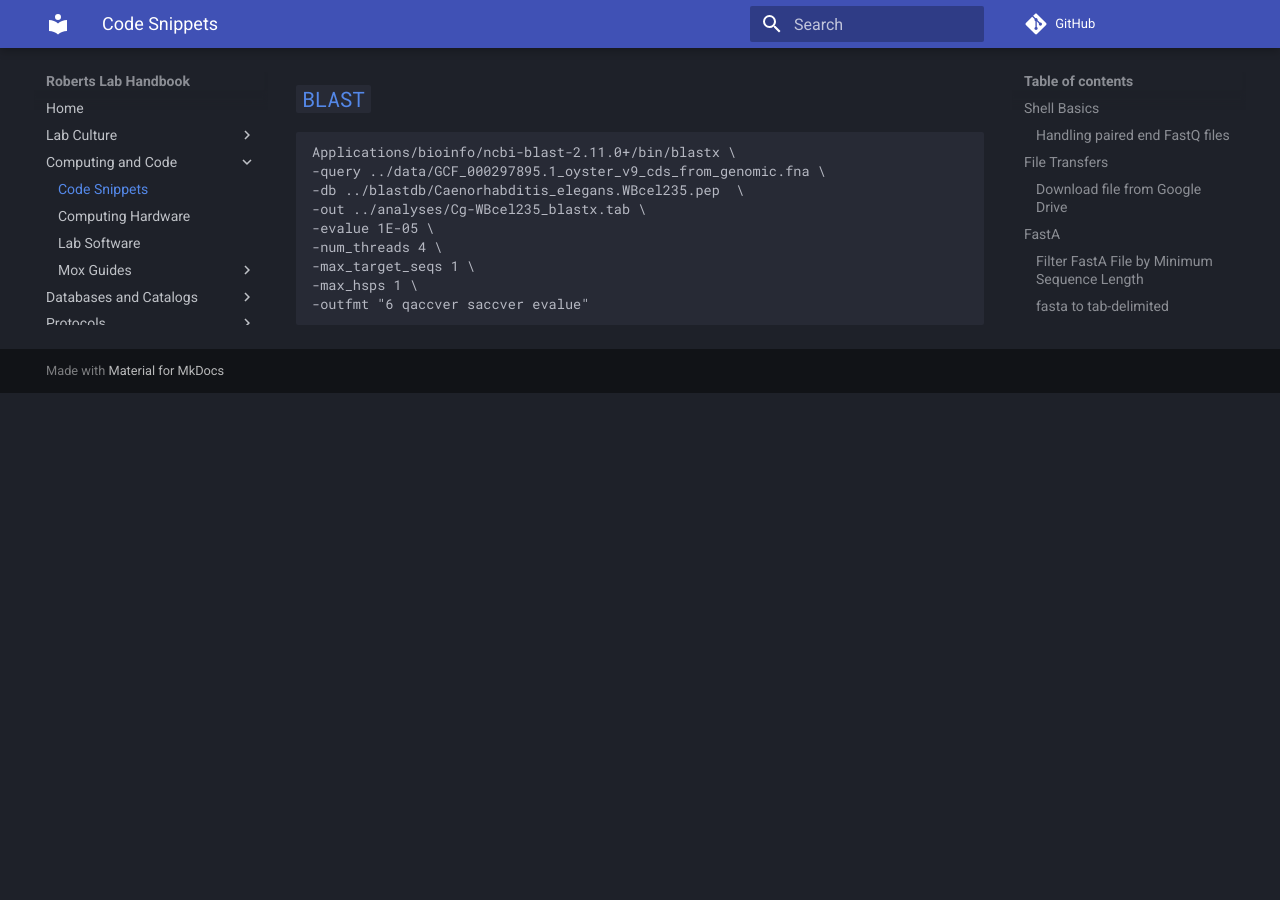
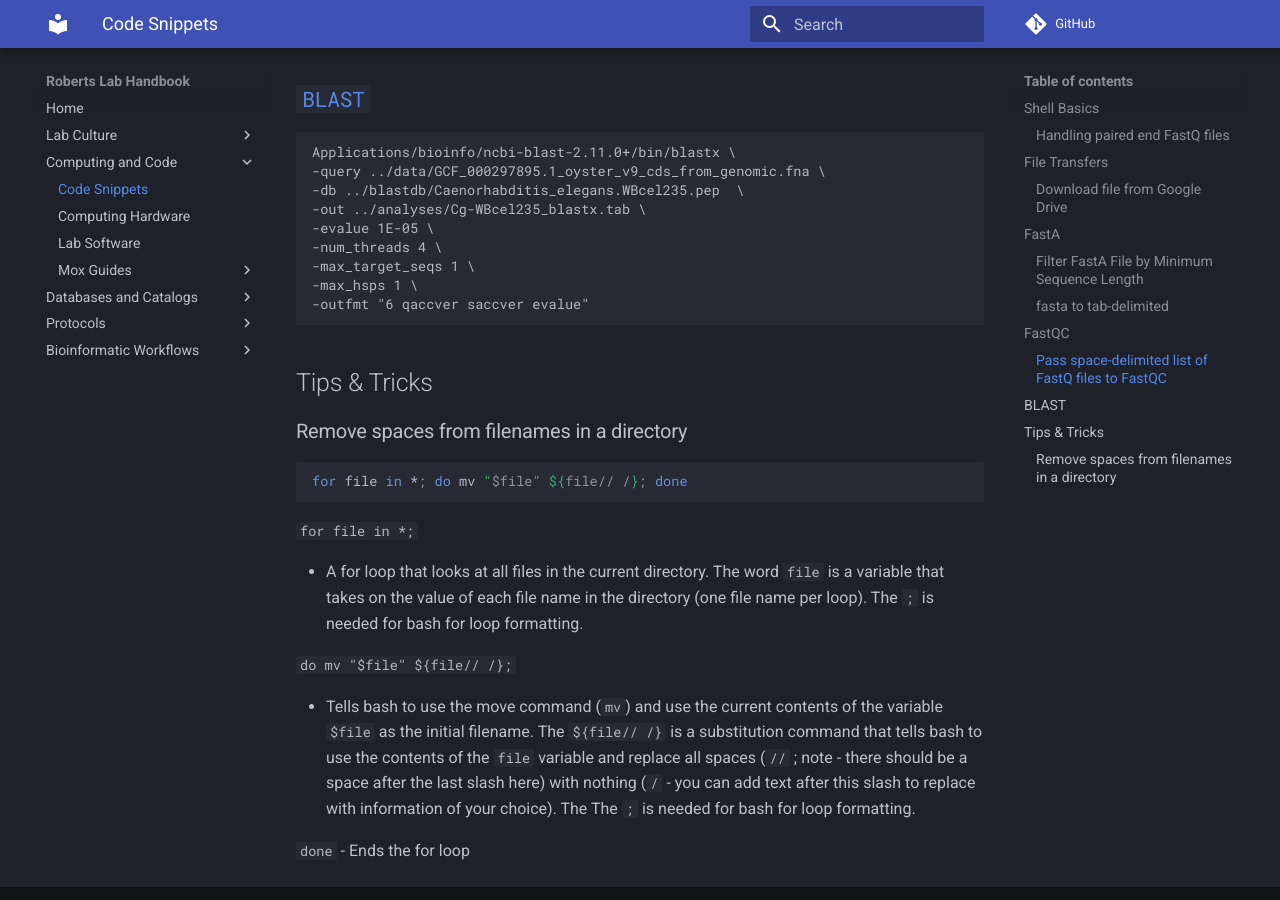
Before and after one commit to RobertsLab/resources, an MkDocs documentation site: the page built from docs/code_Snippets.md, in a window 1280 px wide and 900 px high, scrolled down 3583 px. Built offline with MkDocs 1.6.1 and Material for MkDocs 9.7.7, drawn with Linux system fonts in a browser that asks for light colours; comment, search, counter and statistics services are not loaded; before the commit the page ends 3976 px from its top, so only the background shows below that.

Commit message:
add tips and tricks section; add tip to rm spaces from filenames

````diff
--- a/docs/code_Snippets.md
+++ b/docs/code_Snippets.md
@@ -182,3 +182,23 @@
 -max_hsps 1 \
 -outfmt "6 qaccver saccver evalue"
 ```
+
+## Tips & Tricks
+
+###  Remove spaces from filenames in a directory
+
+ ```bash
+ for file in *; do mv "$file" ${file// /}; done
+ ```
+
+
+`for file in *;`
+
+ - A for loop that looks at all files in the current directory. The word ```file``` is a variable that takes on the value of each file name in the directory (one file name per loop). The ```;``` is needed for bash for loop formatting.
+
+`do mv "$file" ${file// /};`
+
+ - Tells bash to use the move command (`mv`) and use the current contents of the variable `$file` as the initial filename. The `${file// /}` is a substitution command that tells bash to use the contents of the `file` variable and replace all spaces (`//` ; note - there should be a space after the last slash here) with nothing (`/` - you can add text after this slash to replace with information of your choice). The The `;` is needed for bash for loop formatting.
+
+`done`
+ - Ends the for loop
````
